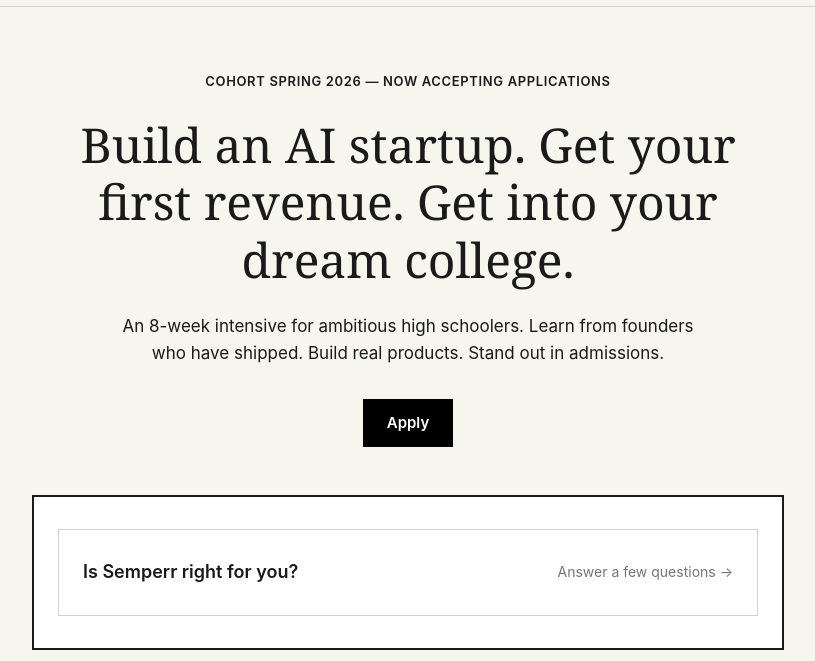
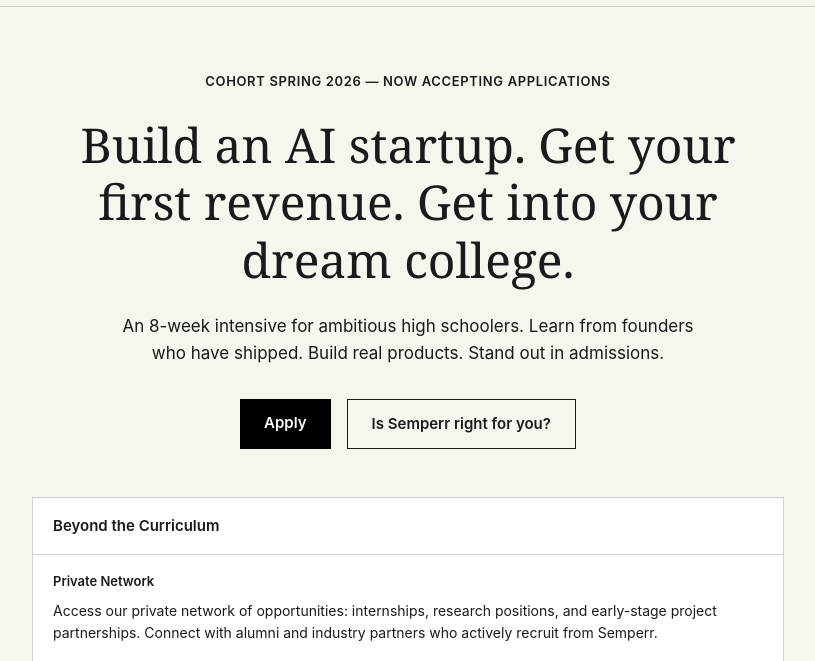
Before and after one commit to maherhasannn/semper, a website: page accelerator/index.html in a window 1280 px wide. Shown: the part 74-735 px from the top of the page, without its empty margins (232-1047 px from the left). Drawn offline with Linux system fonts and the light colour scheme.

Commit message:
updates to quiz placement

```diff
--- a/accelerator/index.html
+++ b/accelerator/index.html
@@ -110,6 +110,14 @@
 
     .hero-subtitle:last-of-type { margin-bottom: 32px; }
 
+    .hero-cta {
+      display: flex;
+      justify-content: center;
+      gap: 16px;
+      flex-wrap: wrap;
+      margin-bottom: 48px;
+    }
+
     /* Screenshots / Mockups */
     .screenshots {
       margin: 48px 0;
@@ -121,51 +129,6 @@
     }
 
     .screenshots > div:last-child { margin-bottom: 0; }
-
-    /* Quiz Section - visually pronounced */
-    .quiz-section {
-      margin: 48px 0 32px;
-      padding: 32px 24px;
-      border: 2px solid #1A1A1A;
-      background: #fff;
-      max-width: 800px;
-      margin-left: auto;
-      margin-right: auto;
-    }
-
-    /* Quiz Trigger */
-    .mockup-quiz {
-      width: 100%;
-      max-width: 800px;
-      margin: 0 auto;
-      border: 1px solid #D1D1D1;
-      background: #fff;
-      cursor: pointer;
-    }
-
-    .mockup-quiz:hover {
-      border-color: #1A1A1A;
-      background: #F6F6EF;
-    }
-
-    .mockup-quiz-inner {
-      padding: 28px 24px;
-      display: flex;
-      align-items: center;
-      justify-content: space-between;
-    }
-
-    .mockup-quiz-title {
-      font-size: 18px;
-      font-weight: 600;
-      color: #1A1A1A;
-    }
-
-    .mockup-quiz-hint {
-      font-size: 14px;
-      color: #1A1A1A;
-      opacity: 0.6;
-    }
 
     /* Quiz Modal */
     .quiz-modal {
@@ -757,18 +720,12 @@
       <p class="hero-subtitle">
         An 8-week intensive for ambitious high schoolers. Learn from founders who have shipped. Build real products. Stand out in admissions.
       </p>
-      <a href="../edu/ai-advantage/apply/" class="btn-apply">Apply</a>
+      <div class="hero-cta">
+        <a href="../edu/ai-advantage/apply/" class="btn-apply">Apply</a>
+        <button type="button" class="btn-secondary" id="quiz-trigger">Is Semperr right for you?</button>
+      </div>
 
       <div class="screenshots">
-        <div class="quiz-section">
-          <div class="mockup-quiz" id="quiz-trigger">
-            <div class="mockup-quiz-inner">
-              <span class="mockup-quiz-title">Is Semperr right for you?</span>
-              <span class="mockup-quiz-hint">Answer a few questions →</span>
-            </div>
-          </div>
-        </div>
-
         <div id="quiz-modal" class="quiz-modal">
           <div class="quiz-modal-box">
             <div class="quiz-modal-header">
```
